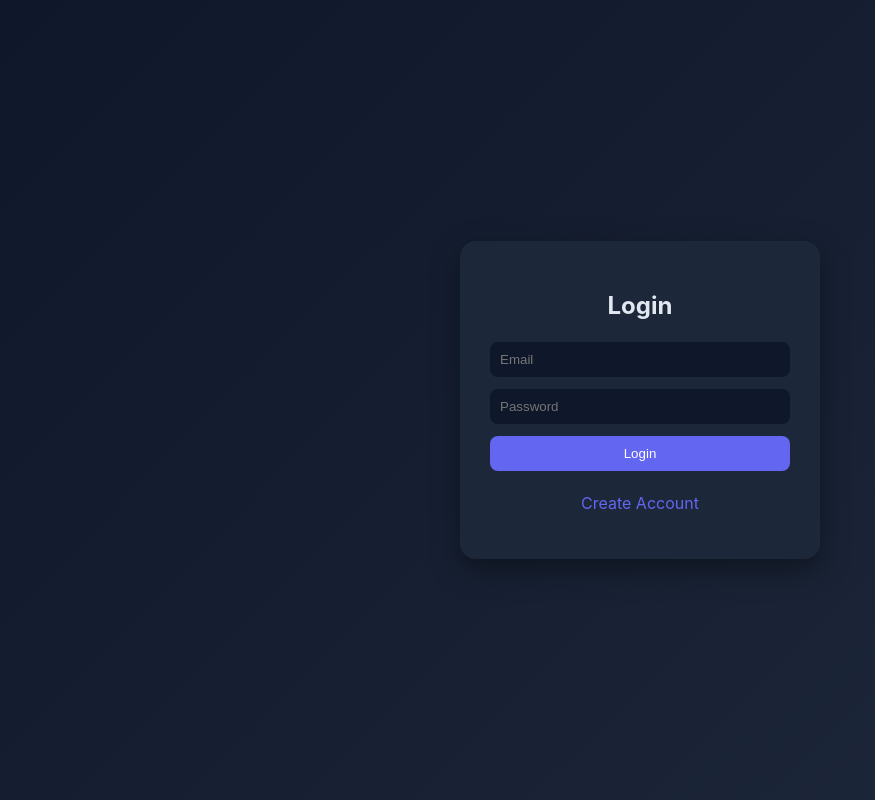
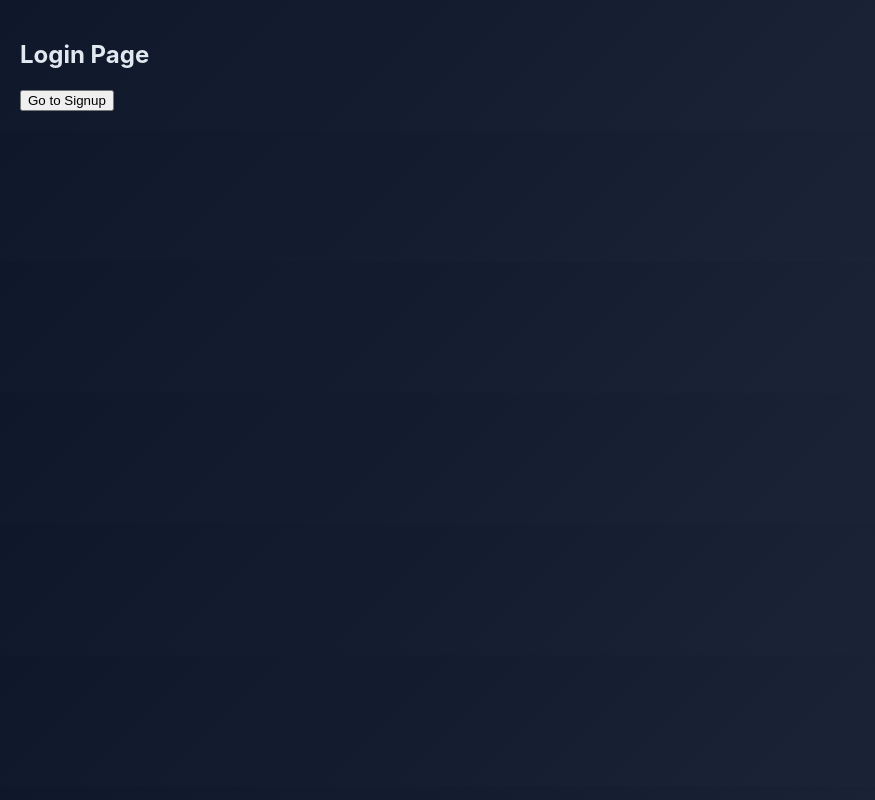
Before and after one commit to maulishukla/Team-Task-Manager, a React (Create React App) app in the folder client/: page / in a window 1280 px wide. Shown: the whole page, without its empty margins (0-875 px from the left). Built offline with nearby package versions, Linux system fonts and the light colour scheme; the HTML template or start-up script is replaced by a standard one.

Commit message:
force test login page

```diff
--- a/client/src/Login.js
+++ b/client/src/Login.js
@@ -1,59 +1,11 @@
-import { useState } from "react";
-import axios from "axios";
-import { motion } from "framer-motion";
-import "./login.css";
+export default function Login() {
+  return (
+    <div style={{ padding: 20 }}>
+      <h2>Login Page</h2>
 
-export default function Login() {
-  const [email, setEmail] = useState("");
-  const [password, setPassword] = useState("");
-
-  const login = async () => {
-    try {
-      const res = await axios.post(
-        "https://your-backend.up.railway.app/api/auth/login",
-        {
-          email: email.trim(),
-          password: password.trim()
-        }
-      );
-
-      localStorage.setItem("token", res.data.token);
-      window.location.href = "/dashboard";
-    } catch (err) {
-      alert("Login failed");
-    }
-  };
-
-  return (
-    <div className="loginContainer">
-      <motion.div
-        className="loginBox"
-        initial={{ scale: 0.8 }}
-        animate={{ scale: 1 }}
-      >
-        <h2>Login</h2>
-
-        <input
-          placeholder="Email"
-          onChange={(e) => setEmail(e.target.value)}
-        />
-
-        <input
-          type="password"
-          placeholder="Password"
-          onChange={(e) => setPassword(e.target.value)}
-        />
-
-        <button onClick={login}>Login</button>
-        <p
-  style={{ marginTop: "10px", cursor: "pointer", color: "#6366f1" }}
-  onClick={() => window.location.href = "/signup"}
->
-  Create Account
-</p>
-
-
-      </motion.div>
+      <button onClick={() => window.location.href = "/signup"}>
+        Go to Signup
+      </button>
     </div>
   );
 }
```
